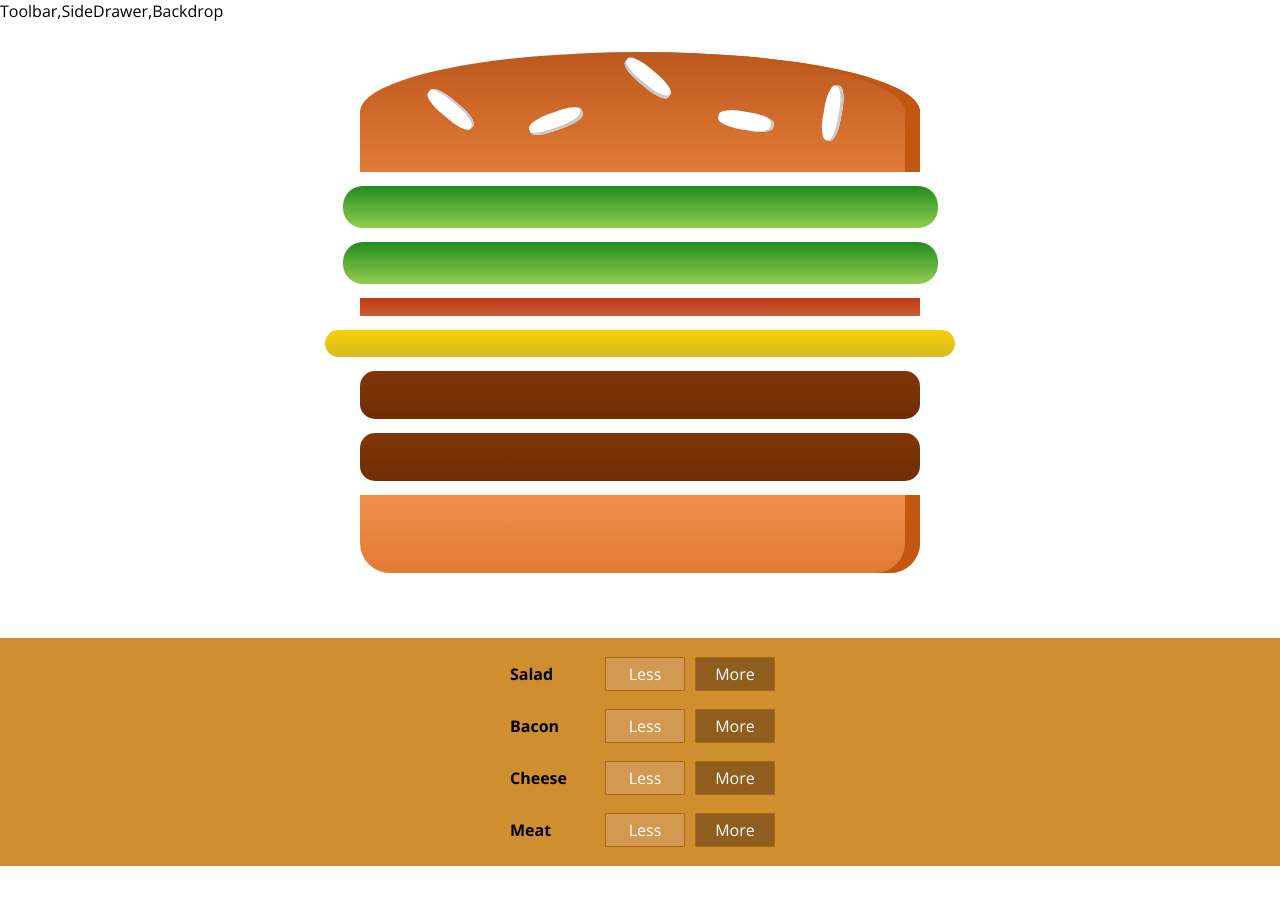
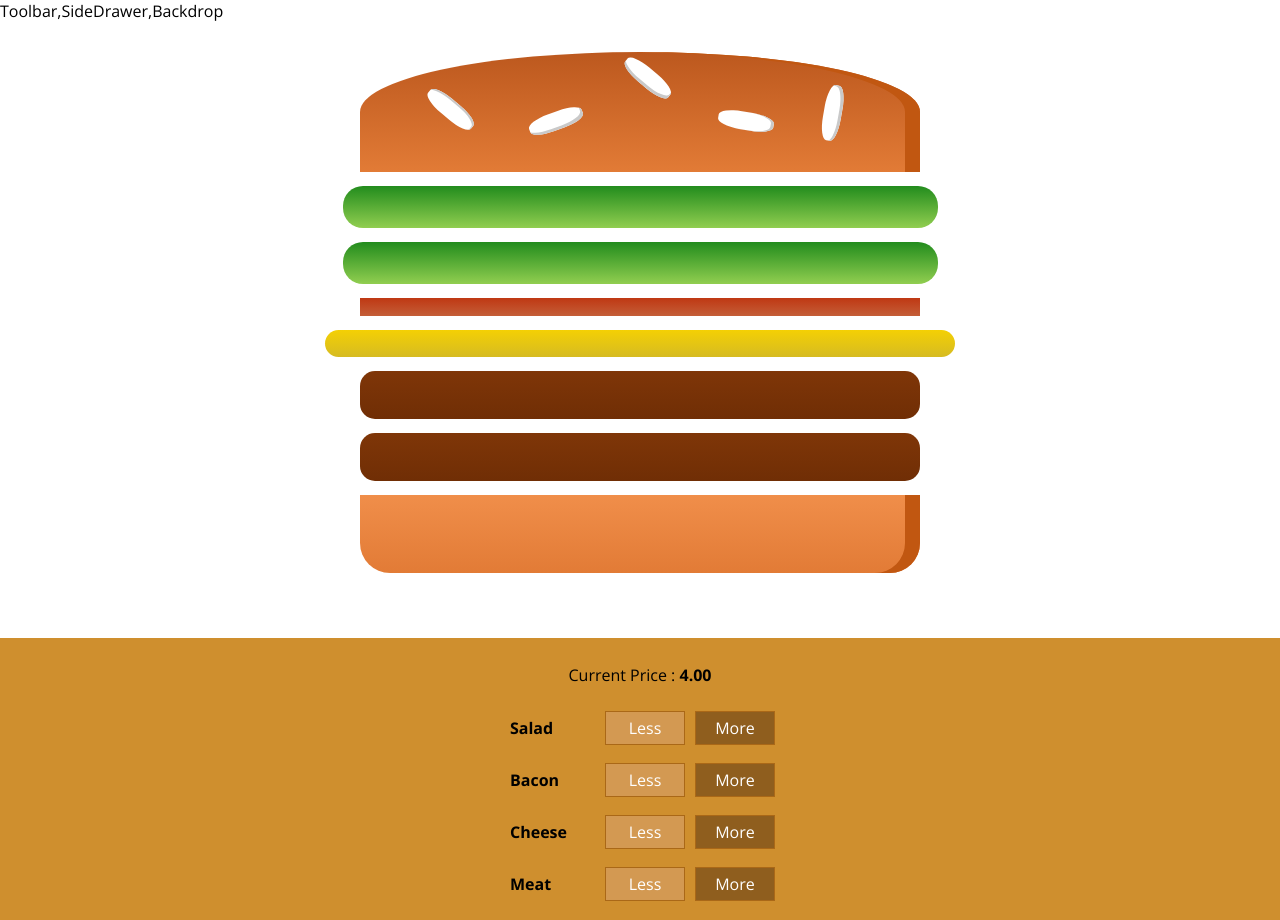
Before and after one commit to akshaypalshikar/burger-builder, a React app: page / in a window 1280 px wide. Before the commit the page ends 866 px from the top, so only its background shows below. Built offline with nearby package versions, Linux system fonts and the light colour scheme.

Commit message:
price added (#6)

```diff
--- a/src/components/Burger/BuildControls/BuildControls.js
+++ b/src/components/Burger/BuildControls/BuildControls.js
@@ -11,6 +11,7 @@
 
 const buildControls = (props) => (
     <div className={buildControlsCss.BuildControls}>
+        <p>Current Price : <strong>{props.price.toFixed(2)}</strong></p>
         {controls.map(
             control=><BuildControl add = {()=>props.add(control.type)} remove={()=>props.remove(control.type)}
                         key={control.label} label={control.label}
--- a/src/containers/BurgerBuilder/BurgerBuilder.js
+++ b/src/containers/BurgerBuilder/BurgerBuilder.js
@@ -71,7 +71,8 @@
                 <BuildControls
                 add={this.addIngredientHandler}
                 remove={this.removeIngredientHandler}
-                disable={disableInfo} />
+                disable={disableInfo}
+                price={this.state.totalPrice}/>
             </Wrapper>
         );
     }
```
